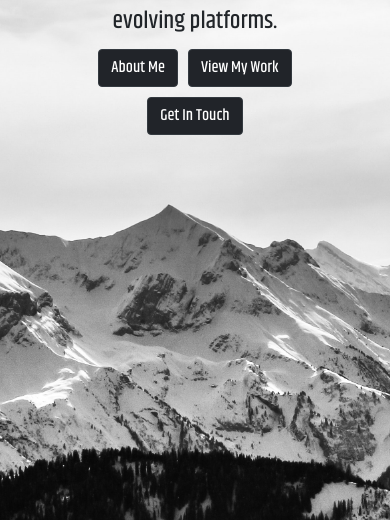
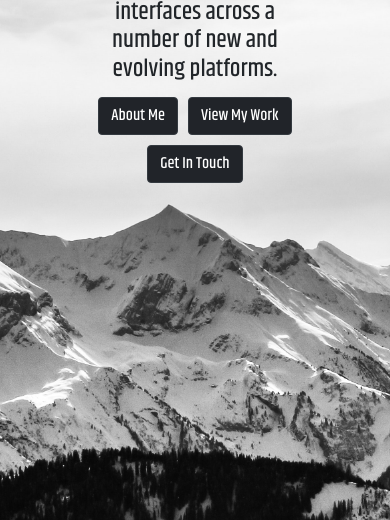
Before and after one commit to twkirkpatrick/Updated-Portfolio, a plain HTML site: page index.html in a window 390 px wide. Shown: the part 324-844 px from the top of the page. Drawn offline with nearby package versions, Linux system fonts and the light colour scheme.

Commit message:
more mobileeee

```diff
--- a/style.css
+++ b/style.css
@@ -13,7 +13,7 @@ body{
 }
 
 .header{
-    margin-top: 15rem;
+    margin-top: 17rem;
 
 }
 
@@ -114,7 +114,11 @@ body{
     }
 
     .header{
-        margin-top: 10rem;
+        margin-top: 13rem;
+    }
+
+    .divide, .divide-left{
+        border:none;
     }
 
 }
```
